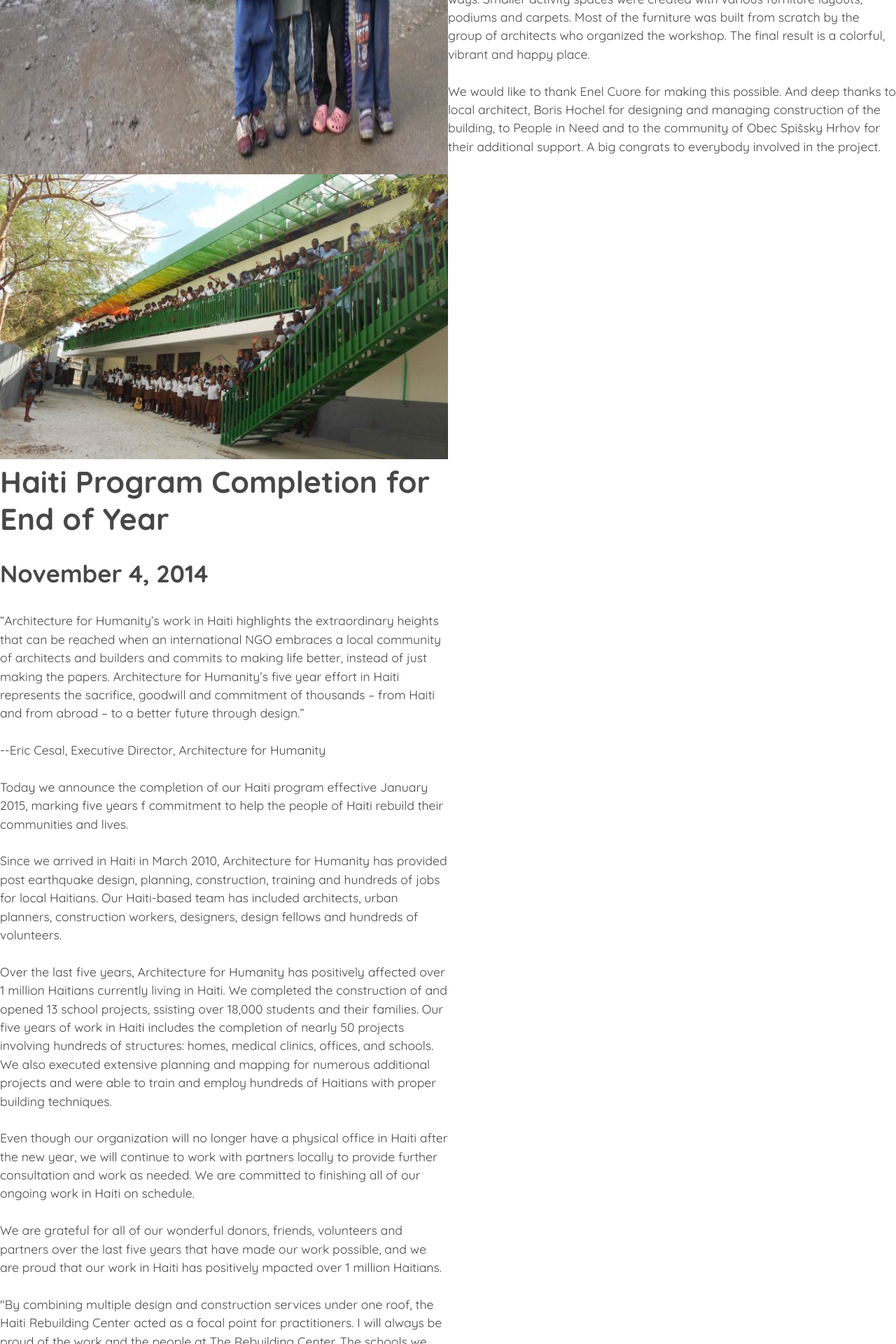
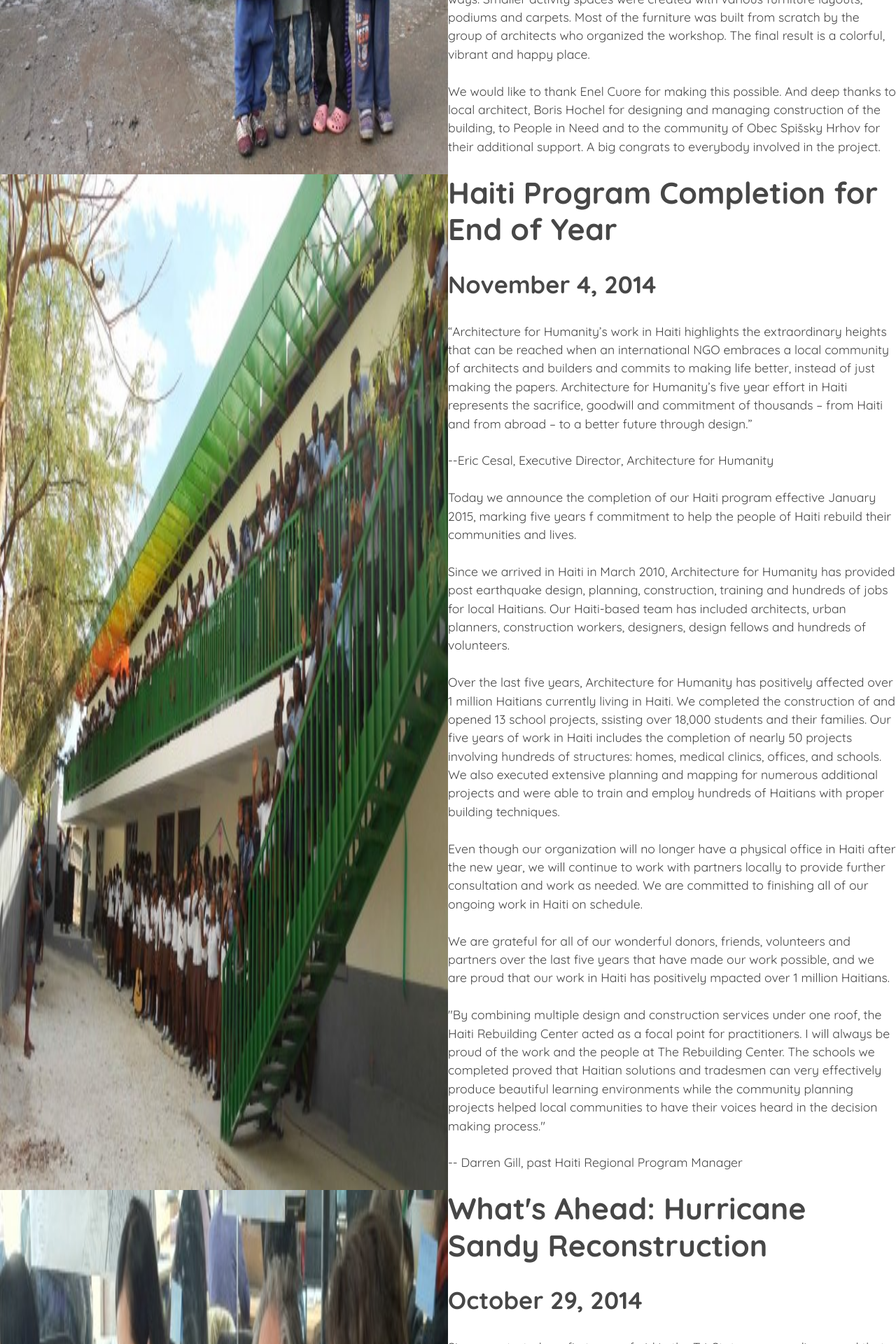
Before and after one commit to corm0078/architecture-for-humanity, a Jekyll site: the page built from blogandnews.html, in a window 1280 px wide. Shown: the part 816-2736 px from the top of the page at 70% size. Built offline with Jekyll 4.4.1, drawn with Linux system fonts in a browser that asks for light colours; nearby versions of some CDN libraries; Markdown is read by kramdown in place of the engine named in the settings.

Commit message:
fix(html): added missing div grid tag

```diff
--- a/blogandnews.html
+++ b/blogandnews.html
@@ -37,6 +37,7 @@ layout: default
 	</div>
 </div>
 
+<div class="grid">
 <div class="unit unit-s-1 unit-m-1 unit-l-1-2">
 <img class="blog-img" src="{{site.baseurl}}/img/blog/blog2.jpg" alt="Haiti Program">
 </div>
@@ -83,7 +84,9 @@ layout: default
 
 		<p>-- Darren Gill, past Haiti Regional Program Manager</p>
 </div>
+</div>
 
+<div class="grid">
 <div class="unit unit-s-1 unit-m-1 unit-l-1-2">
 <img class="blog-img" src="{{site.baseurl}}/img/blog/blog3.jpg" alt="Hurricane Sandy Reconstruction">
 </div>
@@ -144,3 +147,4 @@ layout: default
 			compelling stories from individual property owners seeking sources to reconstruct their homes
 			and businesses.</p>
 </div>
+</div>
```
